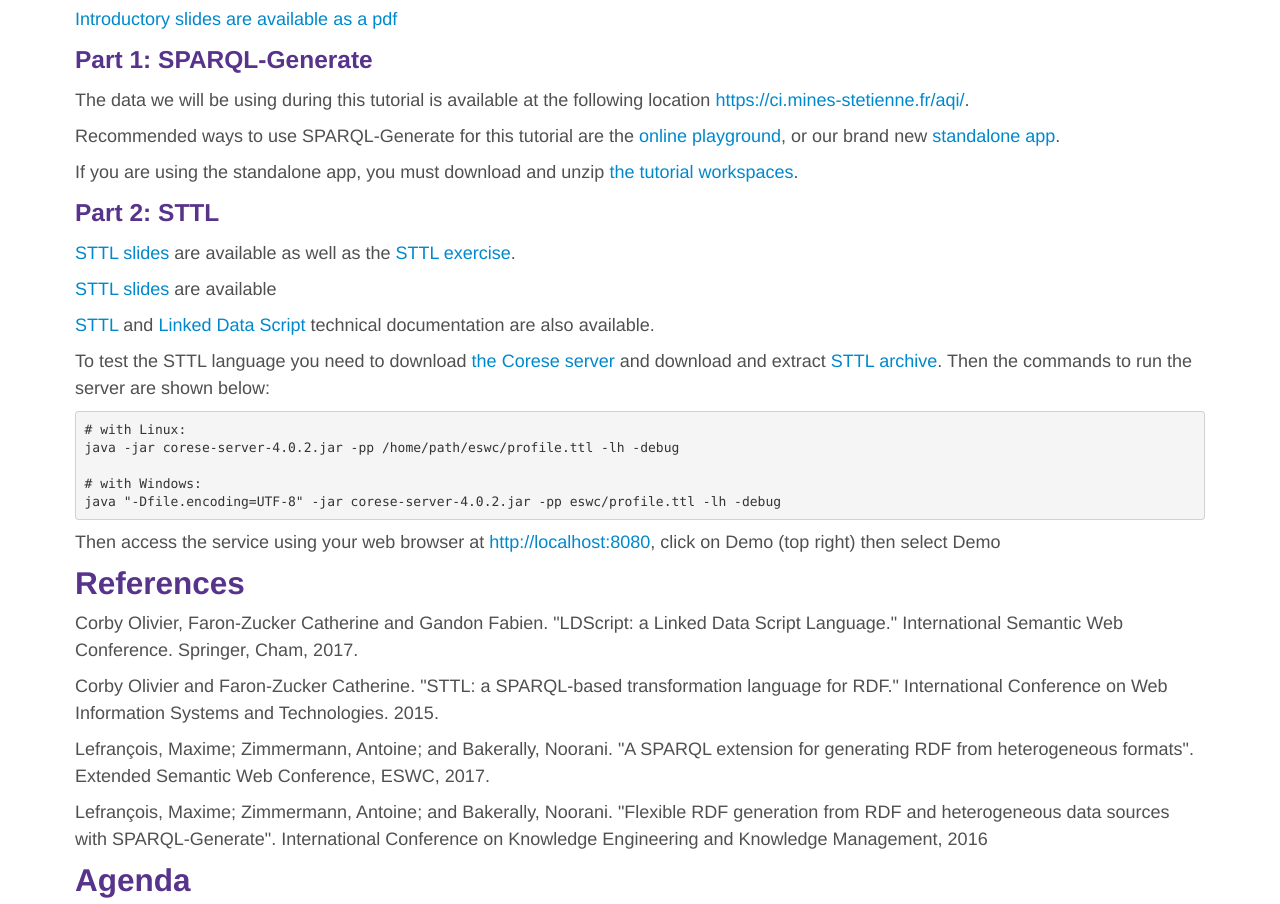
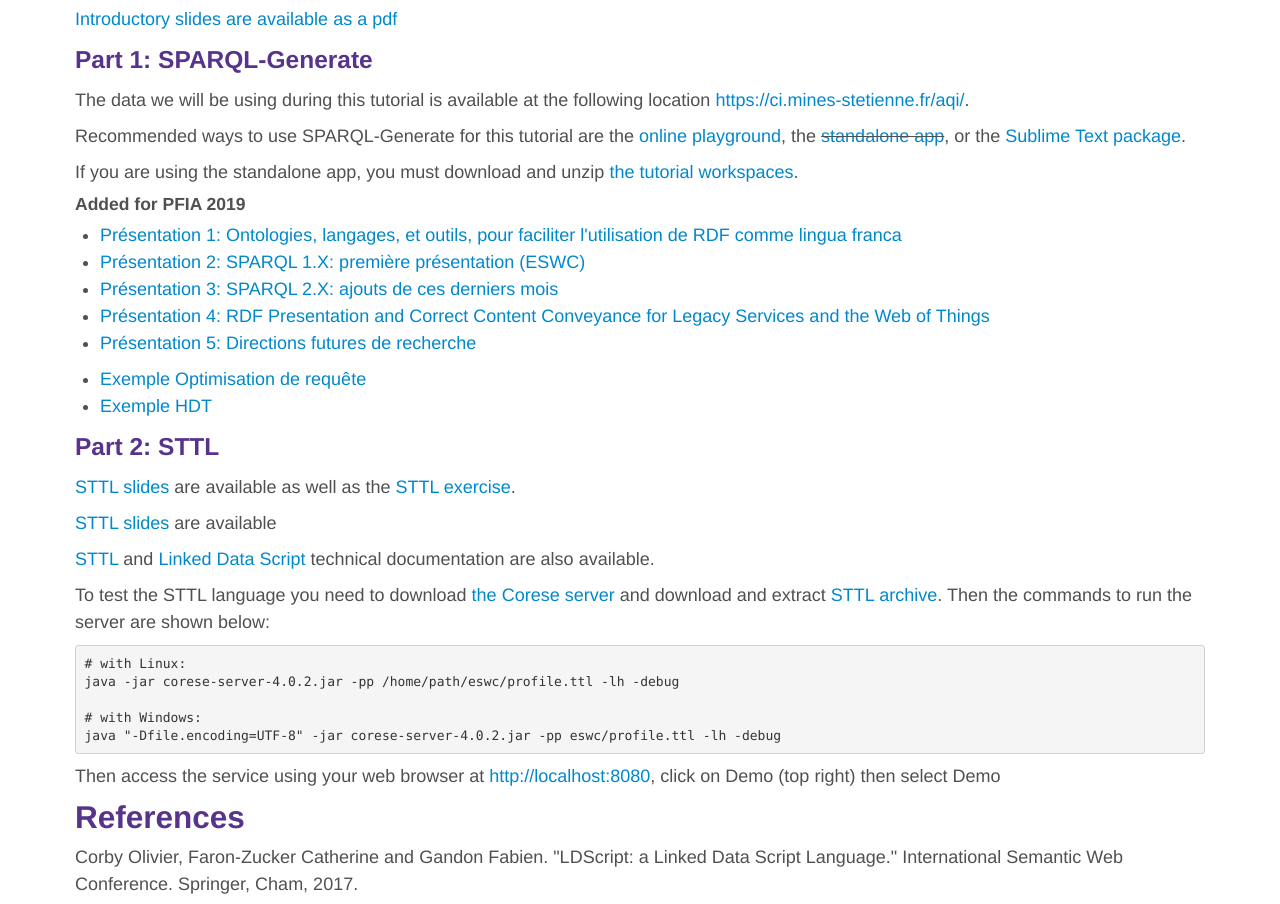
Before and after one commit to eswc2018-sparql-ext/tutorial, a plain HTML site: page index.html in a window 1280 px wide. Shown: the part 1504-2408 px from the top of the page. Drawn offline with Linux system fonts and the light colour scheme.

Commit message:
update content

```diff
--- a/index.html
+++ b/index.html
@@ -95,12 +95,27 @@ Contents:
 <p>The data we will be using during this tutorial is available at the following location <a href="https://ci.mines-stetienne.fr/aqi/">https://ci.mines-stetienne.fr/aqi/</a>.</p>
 
 <p>
-Recommended ways to use SPARQL-Generate for this tutorial are the <a href="https://ci.mines-stetienne.fr/sparql-generate/playground.html">online playground</a>, or our brand new  <a href="https://ci.mines-stetienne.fr/sparql-generate/standalone-app.html">standalone app</a>.
+Recommended ways to use SPARQL-Generate for this tutorial are the <a href="https://ci.mines-stetienne.fr/sparql-generate/playground.html">online playground</a>, the  <strike title="deprecated"><a href="https://ci.mines-stetienne.fr/sparql-generate/standalone-app.html">standalone app</a></strike>, or the <a href="https://ci.mines-stetienne.fr/sparql-generate/sublime.html">Sublime Text package</a>.
 </p>
 
 <p>If you are using the standalone app, you must download and unzip <a href="sparql-generate-tutorial.zip">the tutorial workspaces</a>.</p>
 
+<h4>Added for PFIA 2019</h4>
 
+<ul>
+  <li><a href="Lefrancois-PFIA-19-1.pptx">Présentation 1: Ontologies, langages, et outils,
+pour faciliter l'utilisation de RDF comme lingua franca</a></li>
+  <li><a href="Lefrancois-PFIA-19-2.pptx">Présentation 2: SPARQL 1.X: première présentation (ESWC)</a></li>
+  <li><a href="Lefrancois-PFIA-19-3.pptx">Présentation 3: SPARQL 2.X: ajouts de ces derniers mois</a></li>
+  <li><a href="Lefrancois-PFIA-19-4.pptx">Présentation 4: RDF Presentation and Correct Content Conveyance for Legacy
+Services and the Web of Things</a></li>
+  <li><a href="Lefrancois-PFIA-19-5.pptx">Présentation 5: Directions futures de recherche</a></li>
+</ul>
+
+<ul>
+  <li><a href="optimisation.zip">Exemple Optimisation de requête</a></li>
+  <li><a href="gene2go.zip">Exemple HDT</a></li>
+</ul>
 
 <h3>Part 2: STTL</h3>
 
```
Also changed, not shown: 2 other files.
